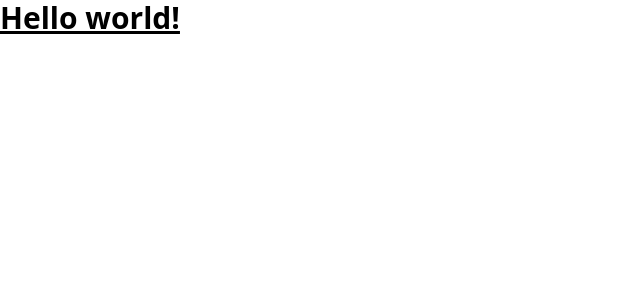
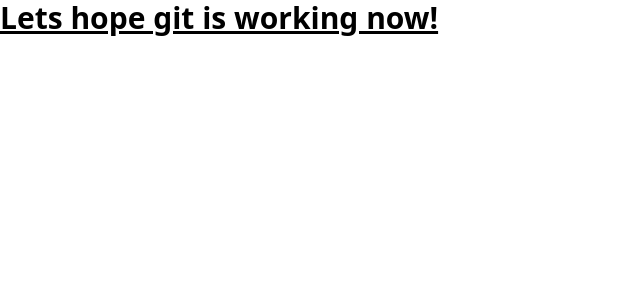
Before and after one commit to ETAnderson/hulu-clone, a Next.js app: page / in a window 1280 px wide. Shown: the top 300 px of the page, without its empty margins (0-640 px from the left). Built offline with nearby package versions, Linux system fonts and the light colour scheme.

Commit message:
fix(git): issue with credentials in confg

```diff
--- a/pages/index.js
+++ b/pages/index.js
@@ -11,7 +11,7 @@ export default function Home() {
         <link rel="icon" href="/favicon.ico" />
       </Head>
       <h1 className="text-3xl font-bold underline">
-        Hello world!
+        Lets hope git is working now!
       </h1>
 
 
```
